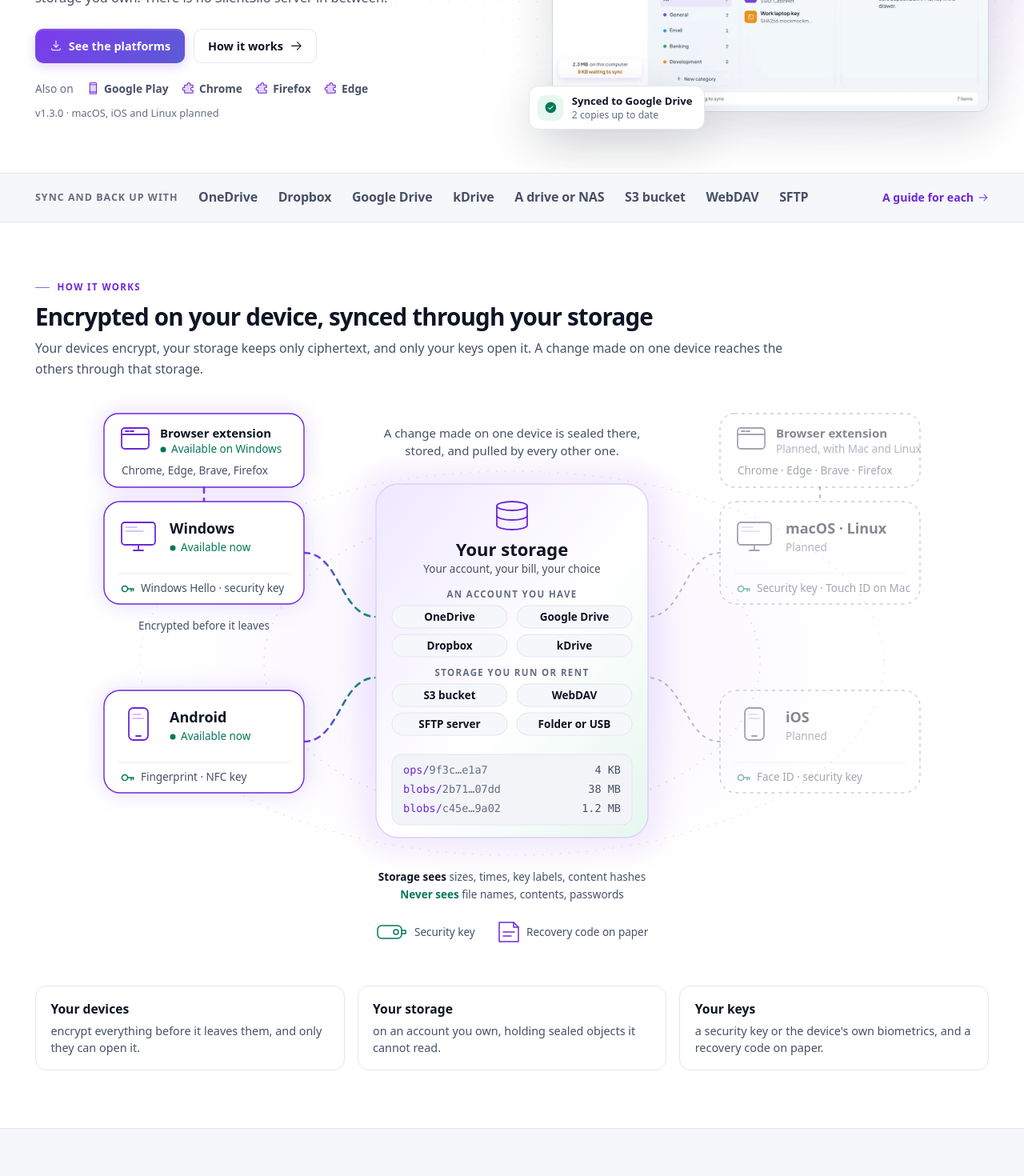
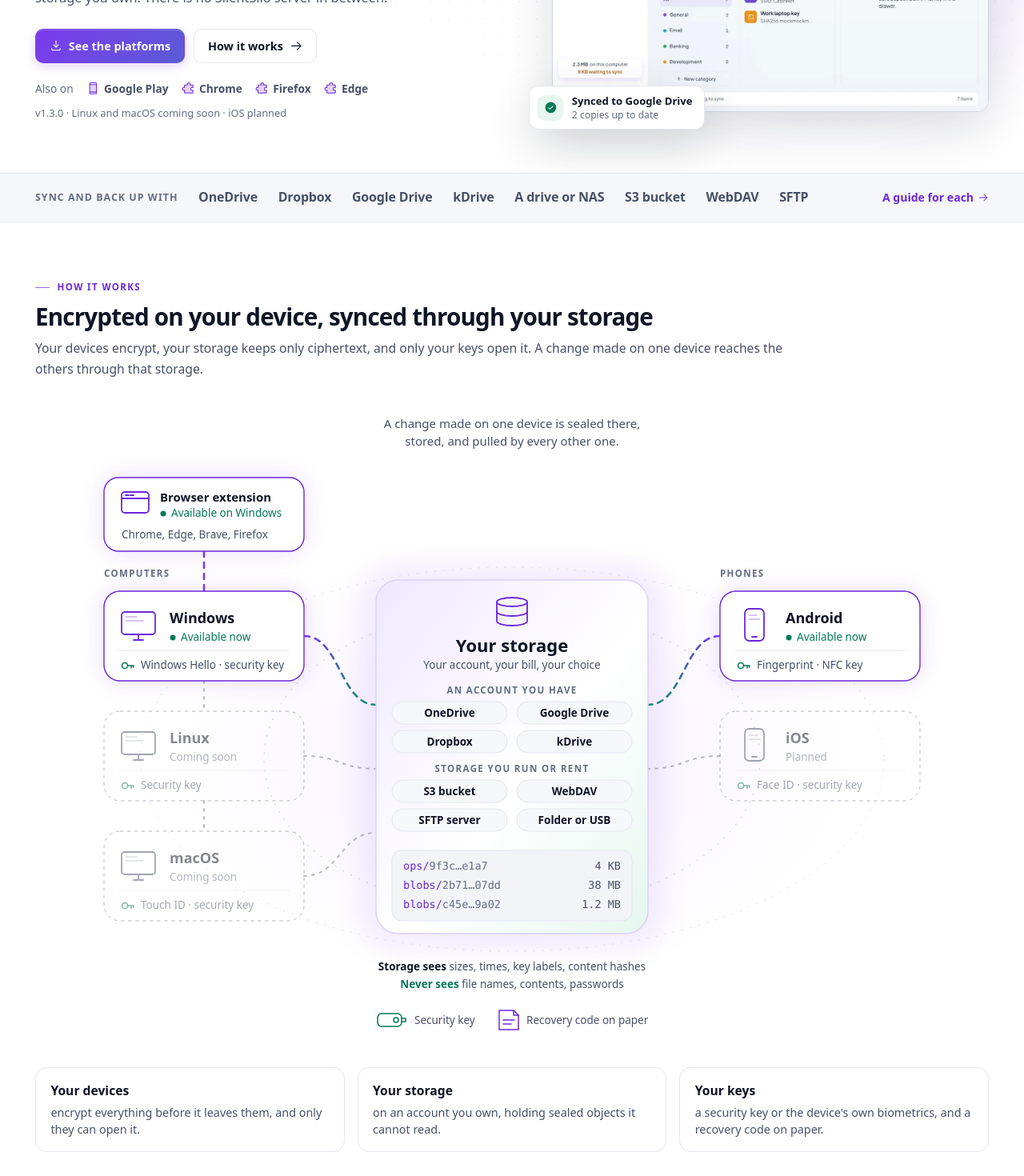
Before and after one commit to silentsilo/website, a Next.js app: page / in a window 1280 px wide. Shown: the part 400-1870 px from the top of the page at 80% size. Built offline with nearby package versions, Linux system fonts and the light colour scheme.

Commit message:
Linux and macOS coming soon, each on its own; diagram as a grid
Computers on the left with the extension above them, phones on the right.
Linux first, then macOS; iOS stays planned.

```diff
--- a/app/HowItWorks.tsx
+++ b/app/HowItWorks.tsx
@@ -12,6 +12,8 @@
 type Platform = {
   name: string;
   state: string;
+  /** The state on the narrow cards of the tall drawing. */
+  short?: string;
   unlock: string;
   live: boolean;
   kind: "desktop" | "phone";
@@ -26,23 +28,17 @@
 };
 const MACOS: Platform = {
   name: "macOS",
-  state: "Planned",
+  state: "Coming soon",
+  short: "Soon",
   unlock: "Touch ID · security key",
   live: false,
   kind: "desktop",
 };
 const LINUX: Platform = {
   name: "Linux",
-  state: "Planned",
+  state: "Coming soon",
+  short: "Soon",
   unlock: "Security key",
-  live: false,
-  kind: "desktop",
-};
-/** macOS and Linux share one card in the wide drawing: they debut together. */
-const MAC_LINUX: Platform = {
-  name: "macOS · Linux",
-  state: "Planned",
-  unlock: "Security key · Touch ID on Mac",
   live: false,
   kind: "desktop",
 };
@@ -512,79 +508,79 @@
   "bucket, WebDAV, an SFTP server or a folder. The storage holds only encrypted objects; it sees sizes, times, key labels, content hashes and the silo folder's name, never your file names, contents " +
   "or passwords. A change made on one device is sealed there, stored, and pulled by every other device; there is no " +
   "SilentSilo server in between. You unlock with a security key or the device's biometrics, and a " +
-  "recovery code on paper is the fallback. Windows and Android are available now, macOS, Linux and iOS are planned. " +
+  "recovery code on paper is the fallback. Windows and Android are available now, Linux and then macOS are coming soon, and iOS is planned. " +
   "The browser extension is available on Windows for Chrome, Edge, Brave and Firefox, and comes with the macOS and Linux apps later: it fills passwords through the desktop app, never from storage.";
 
 function Wide() {
-  // Each live link both ways: up into the storage, and back down from it.
-  const deskUp = "M300 182 C 345 182, 345 262, 390 262";
-  const toDesk = "M390 262 C 345 262, 345 182, 300 182";
-  const phoneUp = "M300 418 C 345 418, 345 338, 390 338";
-  const toPhone = "M390 338 C 345 338, 345 418, 300 418";
+  // A grid: computers on the left, phones on the right, rows at the same
+  // heights on both sides, the storage between. The extension heads the
+  // computer column and runs down it, reaching every desktop app and no
+  // phone. Each live link both ways: up into the storage, and back down.
+  const deskUp = "M300 286 C 345 286, 345 372, 390 372";
+  const toDesk = "M390 372 C 345 372, 345 286, 300 286";
+  const phoneUp = "M820 286 C 775 286, 775 372, 730 372";
+  const toPhone = "M730 372 C 775 372, 775 286, 820 286";
   return (
     <svg
       className="how-svg how-wide"
-      viewBox="0 0 1120 698"
+      viewBox="0 0 1120 800"
       role="img"
       aria-labelledby="how-title-w how-desc-w"
     >
       <title id="how-title-w">How SilentSilo works</title>
       <desc id="how-desc-w">{DESC}</desc>
-      <Defs id="w" from={[300, 182]} to={[390, 262]} from2={[300, 418]} to2={[390, 338]} />
+      <Defs id="w" from={[300, 286]} to={[390, 372]} from2={[820, 286]} to2={[730, 372]} />
       <style>{`.how-wide .how-hub-box{fill:url(#w-hub)} .how-wide .how-link.is-live{stroke:url(#w-link)} .how-wide .how-link.is-live.how-link-2{stroke:url(#w-link2)} .how-wide .how-halo{fill:url(#w-halo)}`}</style>
 
-      <ellipse className="how-halo" cx="560" cy="320" rx="430" ry="280" />
-      <ellipse className="how-orbit" cx="560" cy="320" rx="465" ry="240" />
+      <ellipse className="how-halo" cx="560" cy="440" rx="430" ry="280" />
+      <ellipse className="how-orbit" cx="560" cy="440" rx="465" ry="240" />
       <ellipse
         className="how-orbit how-orbit-inner"
         cx="560"
-        cy="320"
+        cy="440"
         rx="310"
         ry="190"
       />
 
-      <FlowCaption cx={560} y={38} />
+      <FlowCaption cx={560} y={26} />
+
+      <text className="how-store-tag" x={50} y={212}>
+        Computers
+      </text>
+      <text className="how-store-tag" x={820} y={212}>
+        Phones
+      </text>
+
+      {/* The extension, down the computer column: live to Windows, coming to
+          Linux and macOS. */}
+      <path className="how-link is-live" d="M175 180 V 230" />
+      <path className="how-link is-planned" d="M175 342 V 380" />
+      <path className="how-link is-planned" d="M175 492 V 530" />
+      <Extension x={50} y={88} w={250} state="Available on Windows" browsers={LIVE_BROWSERS} live />
 
       <path className="how-link is-live" d={deskUp} />
       <path className="how-link is-live how-link-2" d={phoneUp} />
-      <path
-        className="how-link is-planned"
-        d="M820 182 C 775 182, 775 262, 730 262"
-      />
-      <path
-        className="how-link is-planned"
-        d="M820 418 C 775 418, 775 338, 730 338"
-      />
+      <path className="how-link is-planned" d="M300 436 C 345 436, 345 452, 390 452" />
+      <path className="how-link is-planned" d="M300 586 C 345 586, 345 532, 390 532" />
+      <path className="how-link is-planned" d="M820 436 C 775 436, 775 452, 730 452" />
 
-      <Hub x={390} y={96} w={340} />
+      <Hub x={390} y={216} w={340} />
 
-      <Extension x={50} y={8} w={250} state="Available on Windows" browsers={LIVE_BROWSERS} live />
-      <path className="how-link is-live" d="M175 100 V 118" />
-      <Extension x={820} y={8} w={250} state="Planned, with Mac and Linux" />
-      <path className="how-link is-planned" d="M945 100 V 118" />
-      <Device p={WINDOWS} x={50} y={118} w={250} h={128} />
-      <Device p={ANDROID} x={50} y={354} w={250} h={128} />
-      <Device p={MAC_LINUX} x={820} y={118} w={250} h={128} />
-      <Device p={IOS} x={820} y={354} w={250} h={128} />
-      <Arrive x={50} y={118} w={250} h={128} rx={20} leg="toDesk" />
-      <Arrive x={50} y={354} w={250} h={128} rx={20} leg="toPhone" />
+      <Device p={WINDOWS} x={50} y={230} w={250} h={112} />
+      <Device p={LINUX} x={50} y={380} w={250} h={112} />
+      <Device p={MACOS} x={50} y={530} w={250} h={112} />
+      <Device p={ANDROID} x={820} y={230} w={250} h={112} />
+      <Device p={IOS} x={820} y={380} w={250} h={112} />
+      <Arrive x={50} y={230} w={250} h={112} rx={20} leg="toDesk" />
+      <Arrive x={820} y={230} w={250} h={112} rx={20} leg="toPhone" />
 
       <Change path={phoneUp} leg="phoneUp" />
       <Change path={toDesk} leg="toDesk" />
       <Change path={deskUp} leg="deskUp" />
       <Change path={toPhone} leg="toPhone" />
 
-      <text
-        className="how-caption how-caption-live"
-        x={175}
-        y={278}
-        textAnchor="middle"
-      >
-        Encrypted before it leaves
-      </text>
-
-      <Sees x={560} y={592} anchor="middle" />
-      <Keys x={392} y={644} />
+      <Sees x={560} y={704} anchor="middle" />
+      <Keys x={392} y={754} />
     </svg>
   );
 }
@@ -595,8 +591,9 @@
   const toDesk = "M200 222 V 150";
   const top = 222 + HUB_H;
   const cards = top + 72;
-  const phoneUp = `M52 ${cards} C 52 ${cards - 32}, 90 ${cards - 32}, 90 ${top}`;
-  const toPhone = `M90 ${top} C 90 ${cards - 32}, 52 ${cards - 32}, 52 ${cards}`;
+  // The row under it: computers first, then phones; Android is the live one.
+  const phoneUp = `M249 ${cards} C 249 ${cards - 32}, 235 ${cards - 32}, 235 ${top}`;
+  const toPhone = `M235 ${top} C 235 ${cards - 32}, 249 ${cards - 32}, 249 ${cards}`;
   return (
     <svg
       className="how-svg how-tall"
@@ -606,7 +603,7 @@
     >
       <title id="how-title-t">How SilentSilo works</title>
       <desc id="how-desc-t">{DESC}</desc>
-      <Defs id="t" from={[200, 150]} to={[200, 222]} from2={[52, cards]} to2={[90, top]} />
+      <Defs id="t" from={[200, 150]} to={[200, 222]} from2={[249, cards]} to2={[235, top]} />
       <style>{`.how-tall .how-hub-box{fill:url(#t-hub)} .how-tall .how-link.is-live{stroke:url(#t-link)} .how-tall .how-link.is-live.how-link-2{stroke:url(#t-link2)} .how-tall .how-halo{fill:url(#t-halo)}`}</style>
 
       <FlowCaption cx={200} y={18} />
@@ -626,15 +623,15 @@
         <Hub x={40} y={222} w={320} />
 
         <path className="how-link is-live how-link-2" d={phoneUp} />
+        <path className="how-link is-planned" d={`M90 ${top} C 90 ${cards - 32}, 52 ${cards - 32}, 52 ${cards}`} />
         <path className="how-link is-planned" d={`M165 ${top} C 165 ${cards - 32}, 151 ${cards - 32}, 151 ${cards}`} />
-        <path className="how-link is-planned" d={`M235 ${top} C 235 ${cards - 32}, 249 ${cards - 32}, 249 ${cards}`} />
         <path className="how-link is-planned" d={`M310 ${top} C 310 ${cards - 32}, 348 ${cards - 32}, 348 ${cards}`} />
 
         <g>
           {[
-            { p: ANDROID, cx: 52 },
+            { p: LINUX, cx: 52 },
             { p: MACOS, cx: 151 },
-            { p: LINUX, cx: 249 },
+            { p: ANDROID, cx: 249 },
             { p: IOS, cx: 348 },
           ].map(({ p, cx }) => (
             <g
@@ -660,13 +657,13 @@
               </text>
               {/* "Available now" is wider than a 92-unit card. */}
               <text className="how-state" x={cx} y={cards + 93} textAnchor="middle">
-                {p.live ? "Available" : p.state}
+                {p.live ? "Available" : (p.short ?? p.state)}
               </text>
             </g>
           ))}
         </g>
         <Arrive x={70} y={22} w={260} h={128} rx={20} leg="toDesk" />
-        <Arrive x={6} y={cards} w={92} h={104} rx={18} leg="toPhone" />
+        <Arrive x={203} y={cards} w={92} h={104} rx={18} leg="toPhone" />
 
         <Change path={phoneUp} leg="phoneUp" />
         <Change path={toDesk} leg="toDesk" />
--- a/app/faq/page.tsx
+++ b/app/faq/page.tsx
@@ -103,10 +103,8 @@
 
       <h2>Is there a Linux or macOS version?</h2>
       <p>
-        Not yet, and there is no date. The app runs on Windows and Android,
-        and saying
-        &quot;coming soon&quot; about something with no schedule would be
-        worth less than the truth. What does run on all three is the
+        Not yet. Both are coming soon: Linux first, then macOS. The app runs
+        on Windows and Android today. What already runs on all three is the
         extraction tool above, so choosing this today does not put your
         files on one operating system for good.
       </p>
--- a/app/page.tsx
+++ b/app/page.tsx
@@ -46,7 +46,7 @@
   VIRUSTOTAL_SCANNED,
 } from "./links";
 import { ExtensionStoreLink } from "./ExtensionStoreLink";
-import { PLANNED, PLATFORMS, type Platform } from "./platforms";
+import { PLANNED, PLATFORMS, SOON, type Platform } from "./platforms";
 import { STORAGE_GUIDES } from "./tutorials/guides";
 
 /** How each answer reads for the person choosing: good, a cost, or neither. */
@@ -157,7 +157,8 @@
 };
 
 export default function Home() {
-  const planned = PLANNED.map((p) => p.name).join(", ").replace(/, ([^,]*)$/, " and $1");
+  const names = (list: Platform[]) =>
+    list.map((p) => p.name).join(", ").replace(/, ([^,]*)$/, " and $1");
   return (
     <main id="main">
       <section className="hero">
@@ -198,7 +199,7 @@
               ))}
             </p>
             <p className="hero-meta">
-              {LATEST_TAG} · {planned} planned
+              {LATEST_TAG} · {names(SOON)} coming soon · {names(PLANNED)} planned
             </p>
           </div>
 
@@ -445,7 +446,7 @@
             <h2>On your computer and your phone</h2>
             <p>
               Every device opens the same silo from the same storage. Platforms
-              that are not out yet say so, with no date until there is one.
+              that are not out yet say so: coming soon, or planned with no date.
             </p>
           </div>
           <div className="plat-grid">
@@ -455,7 +456,7 @@
                   <span className="plat-icon">{PLATFORM_ICON[p.id]}</span>
                   <h3>{p.name}</h3>
                   <span className={`plat-status${p.available ? " is-live" : ""}`}>
-                    {p.available ? "Available" : "Planned"}
+                    {p.available ? "Available" : p.soon ? "Coming soon" : "Planned"}
                   </span>
                 </div>
                 <p>{p.detail}</p>
--- a/app/platforms.ts
+++ b/app/platforms.ts
@@ -9,6 +9,8 @@
   id: "windows" | "android" | "extension" | "macos" | "ios" | "linux";
   name: string;
   available: boolean;
+  /** Not out yet, but next: shown as "Coming soon" rather than "Planned". */
+  soon?: boolean;
   /** What it needs and how it unlocks, in one line. */
   detail: string;
   action?: { label: string; href: string };
@@ -37,10 +39,18 @@
     action: { label: "How it works", href: "/tutorials/browser-extension/" },
   },
   {
+    id: "linux",
+    name: "Linux",
+    available: false,
+    soon: true,
+    detail: "A security key. Coming soon.",
+  },
+  {
     id: "macos",
     name: "macOS",
     available: false,
-    detail: "Touch ID or a security key. Planned, no date yet.",
+    soon: true,
+    detail: "Touch ID or a security key. Coming soon, after Linux.",
   },
   {
     id: "ios",
@@ -48,16 +58,11 @@
     available: false,
     detail: "Face ID or a security key. Planned, no date yet.",
   },
-  {
-    id: "linux",
-    name: "Linux",
-    available: false,
-    detail: "A security key. Planned, no date yet.",
-  },
 ];
 
 export const AVAILABLE = PLATFORMS.filter((p) => p.available && p.id !== "extension");
-export const PLANNED = PLATFORMS.filter((p) => !p.available);
+export const SOON = PLATFORMS.filter((p) => !p.available && p.soon);
+export const PLANNED = PLATFORMS.filter((p) => !p.available && !p.soon);
 
 /** "Windows and Android", for sentences. */
 export const AVAILABLE_NAMES = AVAILABLE.map((p) => p.name).join(" and ");
```
